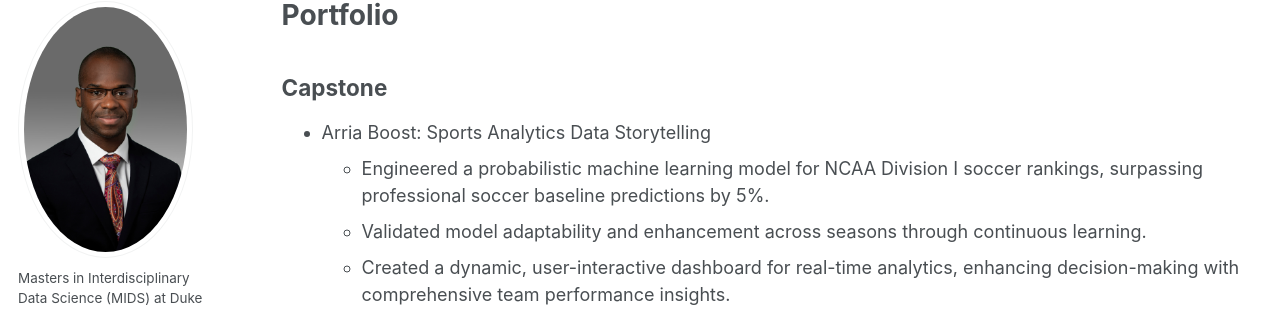
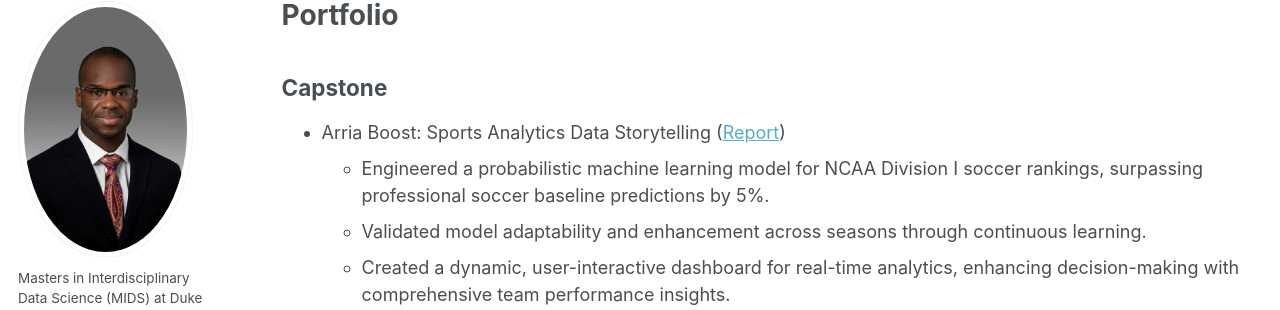
Before and after one commit to caratliff/caratliff.github.io, a Jekyll site: the page built from _pages/portfolio.md, in a window 1280 px wide and 900 px high. Shown: the part 117-427 px from the top of the window. Built offline with Jekyll 4.4.1, drawn with Linux system fonts in a browser that asks for light colours.

Commit message:
Update portfolio.md

```diff
--- a/_pages/portfolio.md
+++ b/_pages/portfolio.md
@@ -7,7 +7,7 @@ author_profile: true
 
 
 ## Capstone
-* Arria Boost: Sports Analytics Data Storytelling
+* Arria Boost: Sports Analytics Data Storytelling ([Report](https://github.com/caratliff/caratliff.github.io/blob/fc85bc2e2ff14e3e9d81bf228a170aaefb8ee2fd/files/boost_report.pdf))
   * Engineered a probabilistic machine learning model for NCAA Division I soccer rankings, surpassing professional soccer baseline predictions by 5%.
   * Validated model adaptability and enhancement across seasons through continuous learning.
   * Created a dynamic, user-interactive dashboard for real-time analytics, enhancing decision-making with comprehensive team performance insights.
```
